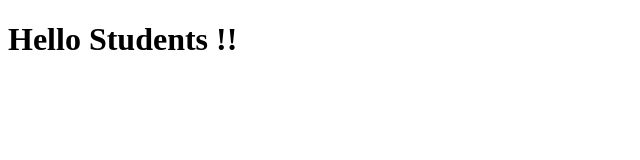
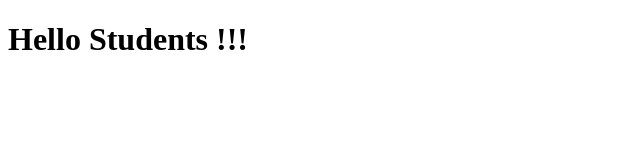
Before and after one commit to PraveenKumarSuggula/DevOpsExampleProject, an Angular app: page / in a window 1280 px wide. Shown: the top 160 px of the page, without its empty margins (0-640 px from the left). Built offline with nearby package versions, Linux system fonts and the light colour scheme.

Commit message:
Updated Title in UI

```diff
--- a/src/app/app.component.html
+++ b/src/app/app.component.html
@@ -1 +1 @@
-<h1>Hello Students !!</h1>
+<h1>Hello Students !!!</h1>
```
